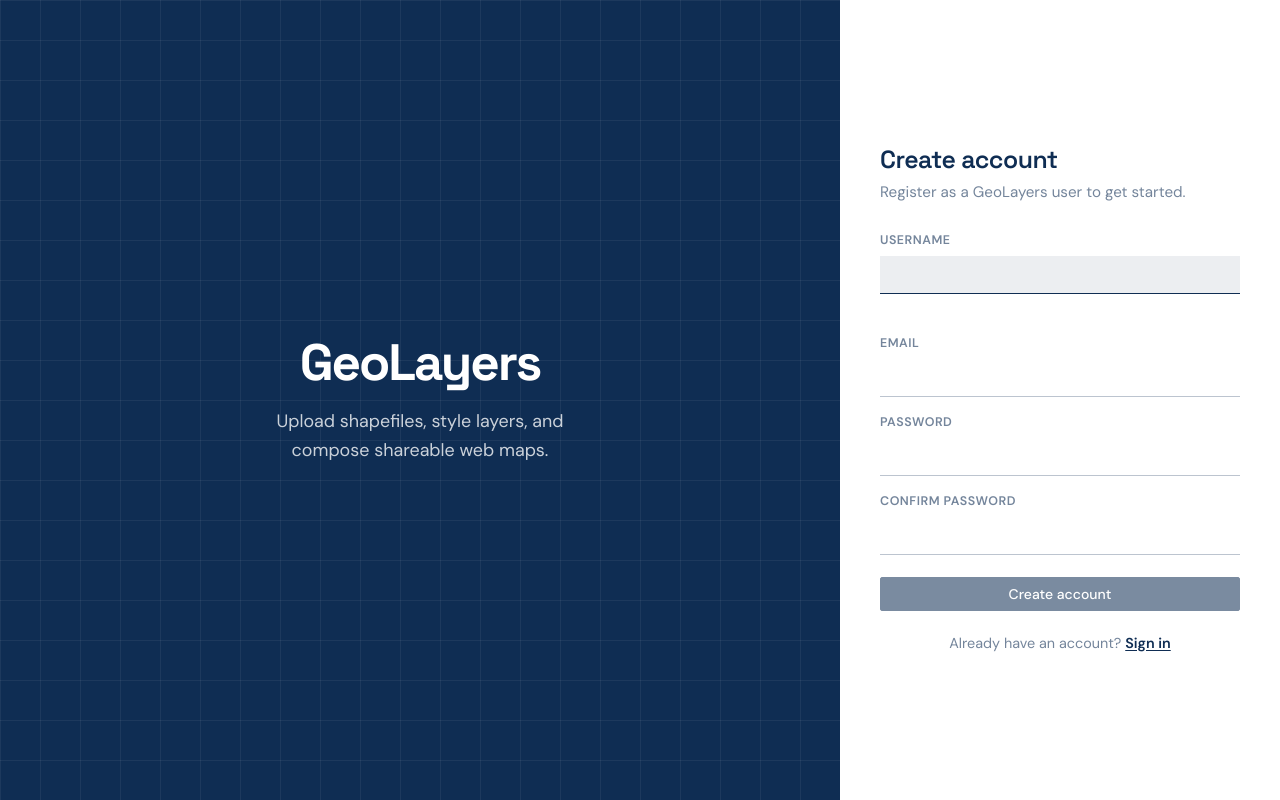
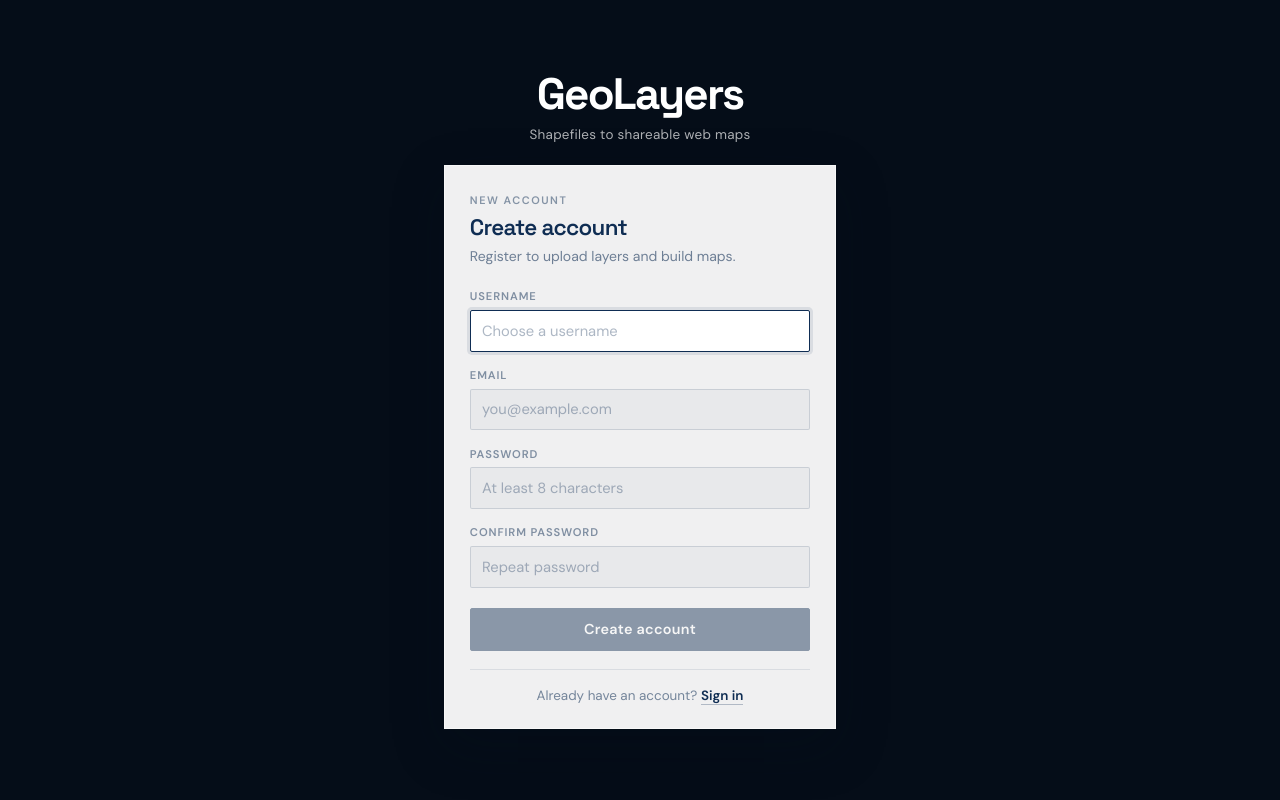
Before and after one commit to uzairulhassan/layeruploading_martintileserver, a Django app: page /signup/ in a window 1280 px wide. Run offline with Django 5.2, Linux system fonts and the light colour scheme.

Commit message:
Auth UI/UX Refined + Business logic refined

```diff
--- a/config/settings.py
+++ b/config/settings.py
@@ -100,6 +100,12 @@ STORAGES = {
         "BACKEND": "whitenoise.storage.CompressedManifestStaticFilesStorage",
     },
 }
+# Never gzip already-compressed media — Range requests for <video> break intermittently.
+WHITENOISE_SKIP_COMPRESS_EXTENSIONS = (
+    "jpg", "jpeg", "png", "gif", "webp", "zip", "gz", "tgz", "bz2", "tbz",
+    "xz", "br", "swf", "flv", "woff", "woff2",
+    "mp4", "webm", "mp3", "ogg", "mov",
+)
 
 MEDIA_URL = "media/"
 MEDIA_ROOT = BASE_DIR / "media"
--- a/static/css/main.css
+++ b/static/css/main.css
@@ -251,10 +251,6 @@ hr {
   padding: 0;
   margin: 0;
   width: 100%;
-}
-
-.page.auth-page {
-  min-height: 100vh;
 }
 
 .page-header {
@@ -579,117 +575,247 @@ tbody tr:hover {
   min-height: 2.7em;
 }
 
-/* —— Auth (edge-to-edge split) —— */
-.auth-shell {
-  display: grid;
-  grid-template-columns: minmax(0, 1.15fr) minmax(320px, 440px);
-  width: 100%;
+/* —— Auth stage (over globe video) —— */
+.page.auth-page {
   min-height: 100vh;
+  background: #050d18;
 }
 
-.auth-visual {
+.auth-stage {
   position: relative;
+  isolation: isolate;
+  display: flex;
+  align-items: center;
+  justify-content: center;
+  min-height: 100vh;
+  padding: clamp(1.75rem, 5vw, 3.25rem) 1.25rem;
+  overflow: hidden;
+}
+
+.auth-stage-bg {
+  position: absolute;
+  inset: 0;
+  z-index: 0;
+  overflow: hidden;
+  background: #050d18;
+}
+
+.auth-stage-video {
+  position: absolute;
+  inset: 0;
+  width: 100%;
+  height: 100%;
+  object-fit: cover;
+  object-position: center;
+  pointer-events: none;
+  opacity: 0;
+  transform: scale(1.02);
+  transition: opacity 0.65s ease, transform 1.1s ease;
+  background: #050d18;
+}
+
+.auth-stage-video.is-ready {
+  opacity: 1;
+  transform: scale(1);
+}
+
+.auth-stage-video.is-failed {
+  opacity: 0;
+}
+
+.auth-stage-scrim {
+  position: absolute;
+  inset: 0;
+  pointer-events: none;
+  background:
+    radial-gradient(ellipse 55% 50% at 50% 48%, transparent 0%, rgba(5, 13, 24, 0.35) 55%, rgba(5, 13, 24, 0.72) 100%),
+    linear-gradient(180deg, rgba(5, 13, 24, 0.45) 0%, transparent 28%, transparent 62%, rgba(5, 13, 24, 0.55) 100%);
+}
+
+.auth-stage-content {
+  position: relative;
+  z-index: 1;
+  width: 100%;
+  max-width: 24.5rem;
   display: flex;
   flex-direction: column;
-  justify-content: center;
-  align-items: center;
-  padding: 2.5rem 3rem;
-  background: var(--navy);
-  color: var(--white);
-  overflow: hidden;
-  min-height: 100%;
-  text-align: center;
+  gap: 1.25rem;
 }
 
-.auth-visual::before {
-  content: "";
-  position: absolute;
-  inset: 0;
-  background-image:
-    linear-gradient(rgba(255, 255, 255, 0.06) 1px, transparent 1px),
-    linear-gradient(90deg, rgba(255, 255, 255, 0.06) 1px, transparent 1px);
-  background-size: 40px 40px;
-  pointer-events: none;
+.auth-brand {
+  text-align: center;
+  animation: auth-rise 0.55s ease both;
 }
 
-.auth-visual-inner {
-  position: relative;
-  z-index: 1;
-  max-width: 26rem;
-  width: 100%;
+.auth-brand-mark {
+  margin: 0;
+  font-family: var(--font-display);
+  font-weight: 700;
+  font-size: clamp(2.1rem, 5.5vw, 2.75rem);
+  letter-spacing: -0.04em;
+  line-height: 1.05;
+  color: var(--white);
 }
 
-.auth-visual .brand-mark {
-  font-family: var(--font-display);
-  font-weight: 700;
-  font-size: clamp(2.25rem, 4vw, 3.25rem);
-  letter-spacing: -0.04em;
-  margin-bottom: 1rem;
-  line-height: 1.1;
+.auth-brand-tag {
+  margin: 0.45rem 0 0;
+  font-size: 0.84rem;
+  font-weight: 400;
+  color: rgba(255, 255, 255, 0.68);
+  letter-spacing: 0.02em;
 }
 
-.auth-visual p {
-  margin: 0 auto;
-  font-size: clamp(1.05rem, 1.4vw, 1.2rem);
-  line-height: 1.6;
-  color: rgba(255, 255, 255, 0.78);
-  max-width: 22rem;
+.auth-frame {
+  background: rgba(255, 255, 255, 0.94);
+  border: 1px solid rgba(255, 255, 255, 0.55);
+  backdrop-filter: blur(18px);
+  -webkit-backdrop-filter: blur(18px);
+  box-shadow: 0 18px 48px rgba(5, 13, 24, 0.28);
+  padding: 1.65rem 1.55rem 1.35rem;
+  animation: auth-rise 0.6s ease 0.06s both;
 }
 
-.auth-panel {
-  display: flex;
-  flex-direction: column;
-  justify-content: center;
-  padding: 2.5rem;
-  background: var(--white);
-  min-height: 100%;
+.auth-kicker {
+  margin: 0 0 0.4rem;
+  font-size: 0.68rem;
+  font-weight: 600;
+  letter-spacing: 0.14em;
+  text-transform: uppercase;
+  color: rgba(15, 45, 83, 0.48);
 }
 
-.auth-panel h1 {
-  font-size: 1.55rem;
-  margin-bottom: 0.35rem;
+.auth-frame h1 {
+  margin: 0 0 0.3rem;
+  font-size: 1.4rem;
+  letter-spacing: -0.03em;
+  color: var(--navy);
 }
 
-.auth-panel .lede {
-  margin: 0 0 1.75rem;
-  color: var(--navy-muted);
+.auth-lede {
+  margin: 0 0 1.35rem;
+  color: rgba(15, 45, 83, 0.58);
+  font-size: 0.875rem;
+  line-height: 1.45;
+}
+
+.auth-form .form-group {
+  margin-bottom: 0.95rem;
+}
+
+.auth-form .form-group label {
+  margin-bottom: 0.3rem;
+  font-size: 0.7rem;
+  font-weight: 600;
+  letter-spacing: 0.08em;
+  text-transform: uppercase;
+  color: rgba(15, 45, 83, 0.5);
+}
+
+.auth-form input[type="text"],
+.auth-form input[type="password"],
+.auth-form input[type="email"] {
+  padding: 0.62rem 0.7rem;
+  font-size: 0.92rem;
+  border: 1px solid rgba(15, 45, 83, 0.14);
+  border-radius: var(--radius);
+  background: rgba(15, 45, 83, 0.03);
+  transition: border-color var(--ease), background var(--ease), box-shadow var(--ease);
+}
+
+.auth-form input::placeholder {
+  color: rgba(15, 45, 83, 0.34);
+}
+
+.auth-form input:hover {
+  border-color: rgba(15, 45, 83, 0.28);
+  background: rgba(15, 45, 83, 0.04);
+}
+
+.auth-form input:focus {
+  outline: none;
+  border-color: var(--navy);
+  background: var(--white);
+  box-shadow: 0 0 0 3px rgba(15, 45, 83, 0.1);
+}
+
+.auth-form .error-text {
+  margin: 0.15rem 0 0.65rem;
+}
+
+.auth-submit {
+  margin-top: 0.35rem;
+  padding: 0.72rem 1rem;
+  font-size: 0.9rem;
+  font-weight: 600;
+  letter-spacing: 0.02em;
+  border-radius: var(--radius);
 }
 
 .auth-footer {
-  margin: 1.35rem 0 0;
-  font-size: 0.9rem;
-  color: var(--navy-muted);
+  margin: 1.15rem 0 0;
+  padding-top: 1rem;
+  border-top: 1px solid rgba(15, 45, 83, 0.1);
+  font-size: 0.84rem;
+  color: rgba(15, 45, 83, 0.55);
   text-align: center;
 }
 
 .auth-footer a {
   font-weight: 600;
-  text-decoration: underline;
-  text-underline-offset: 2px;
+  color: var(--navy);
+  text-decoration: none;
+  border-bottom: 1px solid rgba(15, 45, 83, 0.28);
+  transition: border-color var(--ease), color var(--ease);
 }
 
-.field-hint {
-  min-height: 1.15rem;
-  margin-top: 0.35rem;
-  font-size: 0.8rem;
-  color: var(--navy-muted);
+.auth-footer a:hover {
+  color: var(--navy-hover);
+  border-bottom-color: var(--navy);
 }
 
-.field-hint.is-pending {
-  color: var(--navy-muted);
+.auth-form .field-hint {
+  margin-top: 0.3rem;
+  font-size: 0.75rem;
+  line-height: 1.3;
+  color: rgba(15, 45, 83, 0.5);
 }
 
-.field-hint.is-ok {
+.auth-form .field-hint:empty {
+  display: none;
+}
+
+.auth-form .field-hint.is-ok {
   color: #1b6b3a;
 }
 
-.field-hint.is-error {
+.auth-form .field-hint.is-error {
   color: var(--danger);
 }
 
-.btn-primary:disabled {
-  opacity: 0.55;
-  cursor: not-allowed;
+@keyframes auth-rise {
+  from {
+    opacity: 0;
+    transform: translateY(12px);
+  }
+  to {
+    opacity: 1;
+    transform: none;
+  }
+}
+
+@media (prefers-reduced-motion: reduce) {
+  .auth-brand,
+  .auth-frame {
+    animation: none;
+  }
+
+  .auth-stage-video {
+    display: none;
+  }
+
+  .auth-stage-bg {
+    background: linear-gradient(165deg, #0f2d53 0%, #0a2140 100%);
+  }
 }
 
 /* —— Modals —— */
@@ -1111,15 +1237,6 @@ tbody tr:hover {
 
 /* —— Responsive —— */
 @media (max-width: 860px) {
-  .auth-shell {
-    grid-template-columns: 1fr;
-  }
-
-  .auth-visual {
-    min-height: 220px;
-    padding: 1.75rem;
-  }
-
   .section-split {
     grid-template-columns: 1fr;
   }
--- /dev/null
+++ b/templates/registration/base_auth.html
@@ -0,0 +1,24 @@
+{% extends "base.html" %}
+{% load static %}
+{% block page_class %}full-bleed auth-page{% endblock %}
+{% block extra_head %}
+<link rel="preload" href="{% static 'video/animation-auth.mp4' %}" as="video" type="video/mp4">
+{% endblock %}
+{% block content %}
+<div class="auth-stage">
+  {% include "registration/include_auth_bg.html" %}
+  <div class="auth-stage-content">
+    <header class="auth-brand">
+      <p class="auth-brand-mark">GeoLayers</p>
+      <p class="auth-brand-tag">Shapefiles to shareable web maps</p>
+    </header>
+    <section class="auth-frame">
+      {% block auth_panel %}{% endblock %}
+    </section>
+  </div>
+</div>
+{% endblock %}
+{% block extra_scripts %}
+<script src="{% static 'js/auth_bg.js' %}"></script>
+{% block auth_scripts %}{% endblock %}
+{% endblock %}
--- /dev/null
+++ b/templates/registration/include_auth_bg.html
@@ -0,0 +1,16 @@
+{% load static %}
+<div class="auth-stage-bg" aria-hidden="true">
+  <video
+    id="auth-bg-video"
+    class="auth-stage-video"
+    muted
+    loop
+    playsinline
+    webkit-playsinline
+    preload="auto"
+    disablepictureinpicture
+    disableremoteplayback
+    src="{% static 'video/animation-auth.mp4' %}"
+  ></video>
+  <div class="auth-stage-scrim"></div>
+</div>
--- a/templates/registration/signup.html
+++ b/templates/registration/signup.html
@@ -1,50 +1,43 @@
-{% extends "base.html" %}
+{% extends "registration/base_auth.html" %}
 {% load static %}
 {% block title %}Sign up · GeoLayers{% endblock %}
-{% block page_class %}full-bleed auth-page{% endblock %}
-{% block content %}
-<div class="auth-shell">
-  <aside class="auth-visual" aria-hidden="true">
-    <div class="auth-visual-inner">
-      <div class="brand-mark">GeoLayers</div>
-      <p>Upload shapefiles, style layers, and compose shareable web maps.</p>
-    </div>
-  </aside>
-  <div class="auth-panel">
+{% block auth_panel %}
+<p class="auth-kicker">New account</p>
 <h1>Create account</h1>
-    <p class="lede">Register as a GeoLayers user to get started.</p>
+<p class="auth-lede">Register to upload layers and build maps.</p>
+
 <form
   id="register-form"
+  class="auth-form"
   data-endpoint="/api/auth/register/"
   data-fail-message="Sign up failed."
   novalidate
 >
   <div class="form-group">
     <label for="username">Username</label>
-        <input type="text" id="username" name="username" required autofocus autocomplete="username" maxlength="150">
+    <input type="text" id="username" name="username" required autofocus autocomplete="username" maxlength="150" placeholder="Choose a username">
     <div id="username-status" class="field-hint" aria-live="polite"></div>
   </div>
   <div class="form-group">
     <label for="email">Email</label>
-        <input type="email" id="email" name="email" required autocomplete="email">
+    <input type="email" id="email" name="email" required autocomplete="email" placeholder="you@example.com">
   </div>
   <div class="form-group">
     <label for="password">Password</label>
-        <input type="password" id="password" name="password" required autocomplete="new-password" minlength="8">
+    <input type="password" id="password" name="password" required autocomplete="new-password" minlength="8" placeholder="At least 8 characters">
   </div>
   <div class="form-group">
     <label for="password_confirm">Confirm password</label>
-        <input type="password" id="password_confirm" name="password_confirm" required autocomplete="new-password" minlength="8">
+    <input type="password" id="password_confirm" name="password_confirm" required autocomplete="new-password" minlength="8" placeholder="Repeat password">
   </div>
   <div id="register-error" class="error-text hidden" role="alert"></div>
-      <button type="submit" id="register-submit" class="btn btn-primary btn-block">Create account</button>
+  <button type="submit" id="register-submit" class="btn btn-primary btn-block auth-submit">Create account</button>
 </form>
+
 <p class="auth-footer">
   Already have an account? <a href="{% url 'core:login' %}">Sign in</a>
 </p>
-  </div>
-</div>
 {% endblock %}
-{% block extra_scripts %}
+{% block auth_scripts %}
 <script src="{% static 'js/register_form.js' %}"></script>
 {% endblock %}
```
Also changed, not shown: static/js/auth_bg.js (added, +70 -0 lines), templates/registration/login.html (+11 -19 lines), templates/registration/onetime.html (+13 -21 lines), 2 other files. Lines whose indentation alone changed are shown as unchanged.
